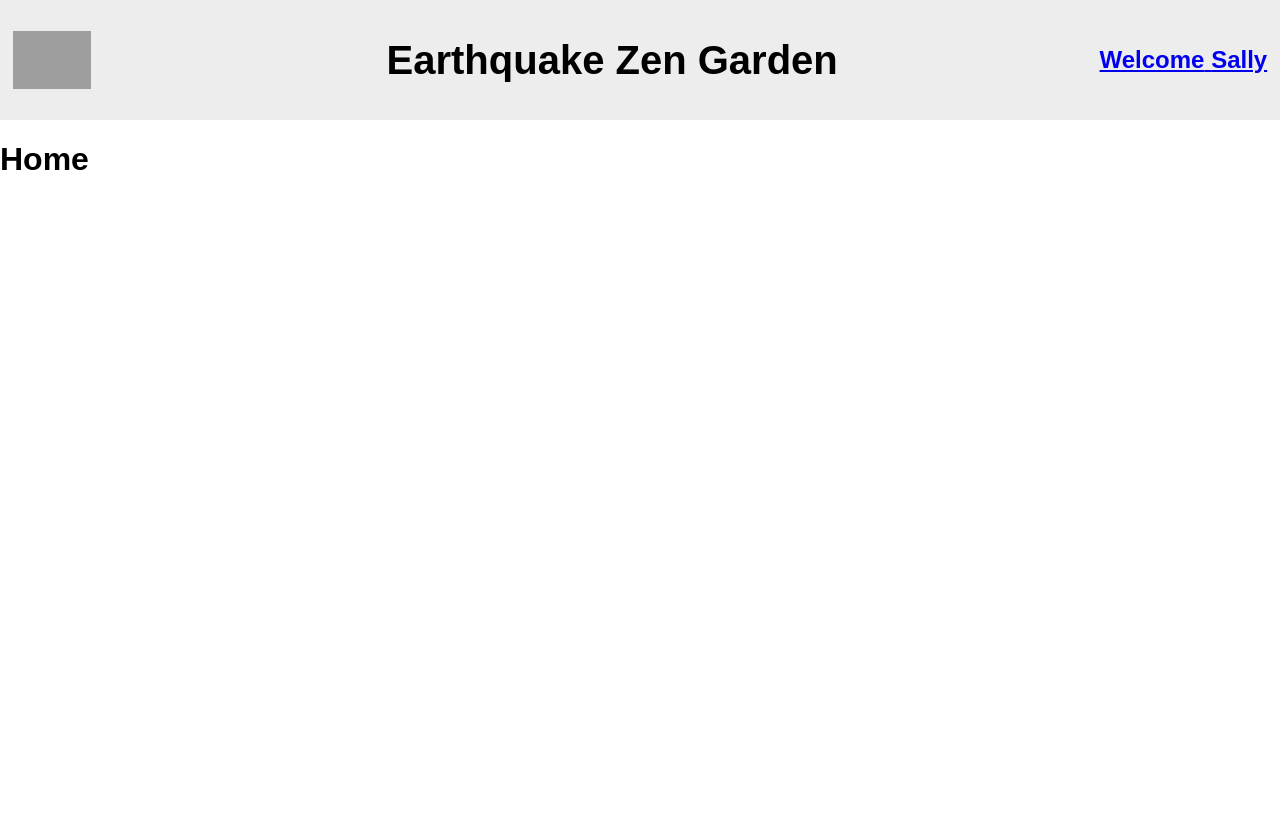
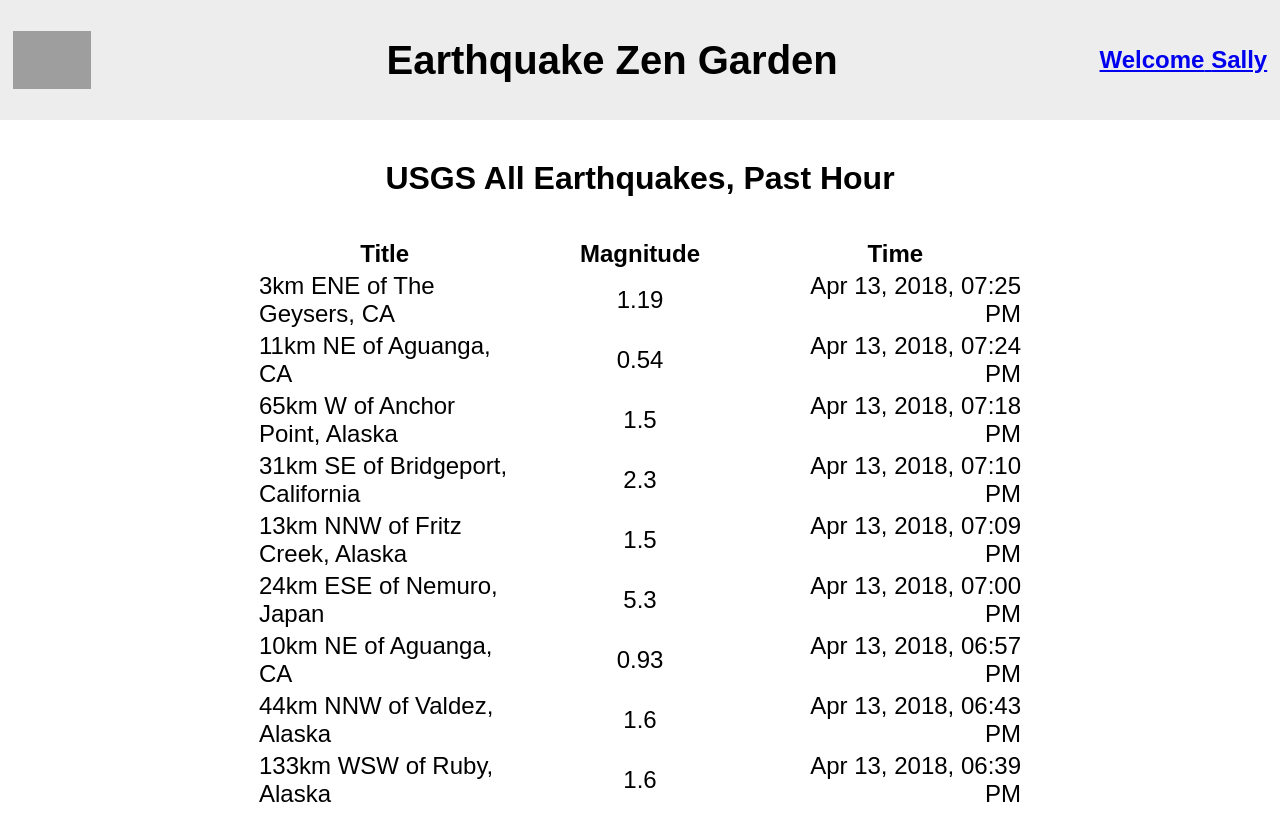
Before and after one commit to DavidXSGao/earthquake-zen-garden, a React app: page / in a window 1280 px wide. Shown: the top 840 px of the page. Before the commit the page ends 800 px from the top, so only its background shows below. Built offline with nearby package versions, Linux system fonts and the light colour scheme; grey boxes are pictures that could not be loaded.

Commit message:
WIP still need to implement sort and link to earthquake details

```diff
--- a/package.json
+++ b/package.json
@@ -24,6 +24,7 @@
     "webpack-dev-server": "^3.11.2"
   },
   "dependencies": {
+    "moment": "^2.29.1",
     "react": "^17.0.2",
     "react-dom": "^17.0.2",
     "react-router": "^5.2.0",
--- a/src/components/DataTable.css
+++ b/src/components/DataTable.css
@@ -1,9 +1,3 @@
-.dataTable {
-  table-layout: fixed;
-  width: 100%;
-  font-size: 4vh;
-}
-
 .dataCellKey {
   width: 12vw;
   vertical-align: top;
--- a/src/components/DataTable.js
+++ b/src/components/DataTable.js
@@ -8,7 +8,7 @@ function sanitizeKey(key) {
 
 export default function DataTable({ data }) {
   return (
-    <table className="dataTable">
+    <table className="table">
       <tbody>
         {Object.keys(data).map((dataKey, index) => {
           return (
--- /dev/null
+++ b/src/components/EarthquakeSummaryTable.css
@@ -0,0 +1,7 @@
+.eqSummaryValue:nth-child(2) {
+  text-align: center;
+}
+
+.eqSummaryValue:nth-child(3) {
+  text-align: right;
+}
--- /dev/null
+++ b/src/components/EarthquakeSummaryTable.js
@@ -0,0 +1,25 @@
+import React from "react";
+import "./EarthquakeSummaryTable.css";
+
+export default function EarthquakeSummaryTable({ earthquakeSummary }) {
+  return (
+    <table className="table">
+      <tbody>
+        <tr>
+          {earthquakeSummary.tableHeaders.map((tableHeader, index) => (
+            <th key={index}>{tableHeader}</th>
+          ))}
+        </tr>
+        {earthquakeSummary.tableValues.map((tableRow, index) => (
+          <tr key={index}>
+            {tableRow.map((tableValue, valIndex) => (
+              <td key={valIndex} className="eqSummaryValue">
+                {tableValue}
+              </td>
+            ))}
+          </tr>
+        ))}
+      </tbody>
+    </table>
+  );
+}
--- a/src/constants/constants.js
+++ b/src/constants/constants.js
@@ -1,4 +1,8 @@
-// GENERAL
+// Home
+export const EARTHQUAKE_DATA_KEYS = ["place", "mag", "time"]
+export const EARTHQUAKE_DATA_HEADERS = ["Title", "Magnitude", "Time"]
+
+// Profile
 export const PROFILE_TITLE = "Profile";
 
 // Navbar
--- a/src/containers/App.css
+++ b/src/containers/App.css
@@ -1,4 +1,28 @@
 .wrapper {
-    display: flex;
-    flex-flow: row wrap;
+  display: flex;
+  flex-flow: row wrap;
 }
+
+.mainContainer {
+  width: 100vw;
+  height: 100vh;
+}
+
+.pageTitle {
+  display: flex;
+  justify-content: center;
+  font-size: 4vh;
+  margin: 5vh auto;
+}
+
+.table {
+  table-layout: fixed;
+  width: 100%;
+  font-size: 3vh;
+}
+
+.pageBody {
+  display: flex;
+  width: 60%;
+  margin: 0 auto;
+}
--- a/src/containers/Home.js
+++ b/src/containers/Home.js
@@ -1,4 +1,47 @@
 import React from "react";
-export default function Home(props) {
-  return <h1>Home</h1>;
+import moment from "moment";
+import EarthquakeSummaryTable from "./../components/EarthquakeSummaryTable";
+import {
+  EARTHQUAKE_DATA_KEYS,
+  EARTHQUAKE_DATA_HEADERS,
+} from "./../constants/constants";
+
+function getEarthquakeSummary(earthQuakeData) {
+  let res = {};
+  let tableValues = [];
+
+  for (let feature of earthQuakeData?.features) {
+    let tableValue = [];
+    for (let key of EARTHQUAKE_DATA_KEYS) {
+      tableValue.push(feature.properties?.[key].toString() || "");
+    }
+    if (tableValue[tableValue.length - 1]) {
+      tableValue[tableValue.length - 1] = moment(
+        new Date(parseInt(tableValue[tableValue.length - 1]))
+      ).format("MMM DD, YYYY, hh:mm A");
+    }
+    tableValues.push(tableValue);
+  }
+
+  res.tableHeaders = EARTHQUAKE_DATA_HEADERS;
+  res.tableValues = tableValues;
+  return res;
 }
+
+export default function Home({ earthQuakeData }) {
+  const homeTitle = earthQuakeData?.metadata?.title
+    ? earthQuakeData.metadata.title
+    : "";
+  return (
+    <div className="mainContainer">
+      <div className="pageTitle">
+        <b>{homeTitle}</b>
+      </div>
+      <div className="pageBody">
+        <EarthquakeSummaryTable
+          earthquakeSummary={getEarthquakeSummary(earthQuakeData)}
+        />
+      </div>
+    </div>
+  );
+}
--- a/src/containers/Profile.js
+++ b/src/containers/Profile.js
@@ -11,10 +11,10 @@ export default function Profile({ profileData }) {
   delete profileDataCopy.avatarImage;
   return (
     <div className="mainContainer">
-      <div className="profileTitle">
+      <div className="pageTitle">
         <b>{PROFILE_TITLE}</b>
       </div>
-      <div className="profileBody">
+      <div className="pageBody">
         <div className="profilePicture">
           <img
             src={profilePictureSource}
--- a/src/containers/profile.css
+++ b/src/containers/profile.css
@@ -1,19 +1,7 @@
-.mainContainer {
-  width: 100vw;
-  height: 100vh;
-  margin-top: 5vh;
-}
-
-.profileTitle {
-  display: flex;
-  justify-content: center;
-  font-size: 4vh;
-}
-
 .profileBody {
   display: flex;
   width: 60%;
-  margin: 5vh auto;
+  margin: 0 auto;
 }
 
 .profilePicture {
--- a/webpack.config.js
+++ b/webpack.config.js
@@ -11,7 +11,7 @@ module.exports = {
   entry: "./src",
   output: {
     path: path.resolve(__dirname, "build/"),
-    publicPath: "/",
+    publicPath: "./",
     filename: "build.[fullhash].js",
   },
   module: {
```
Also changed, not shown: 1 other file (tests, documents, lock files or other folders).
